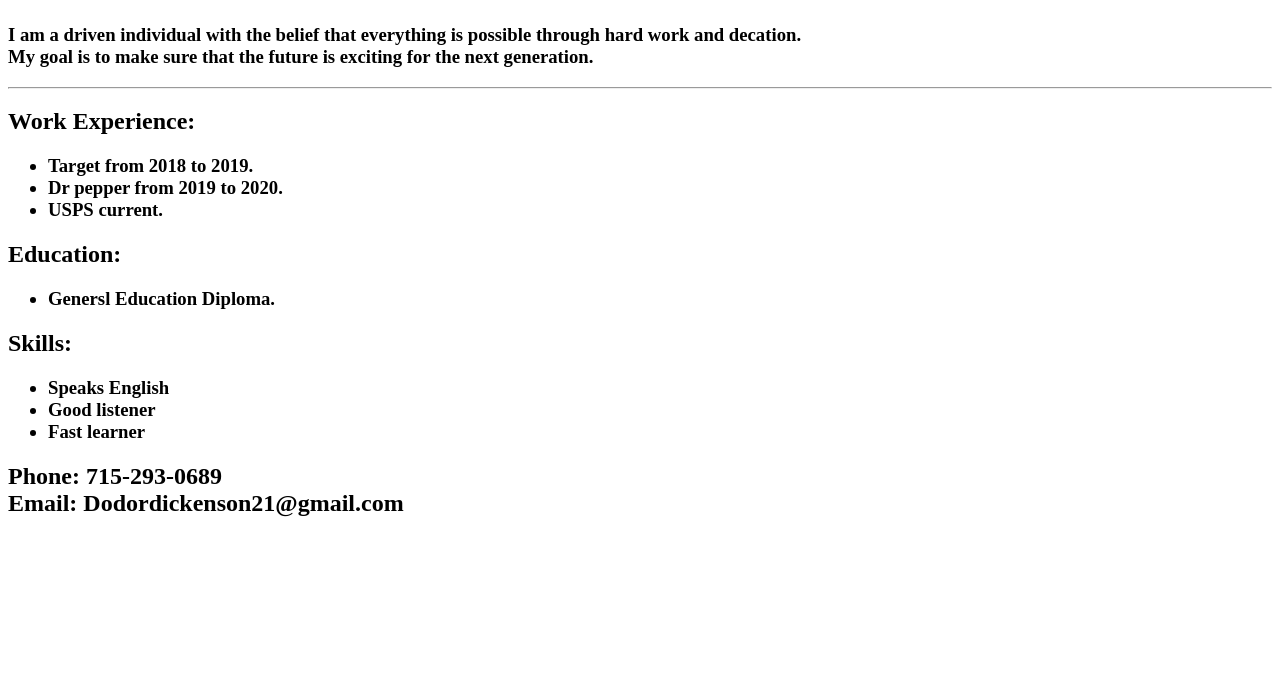
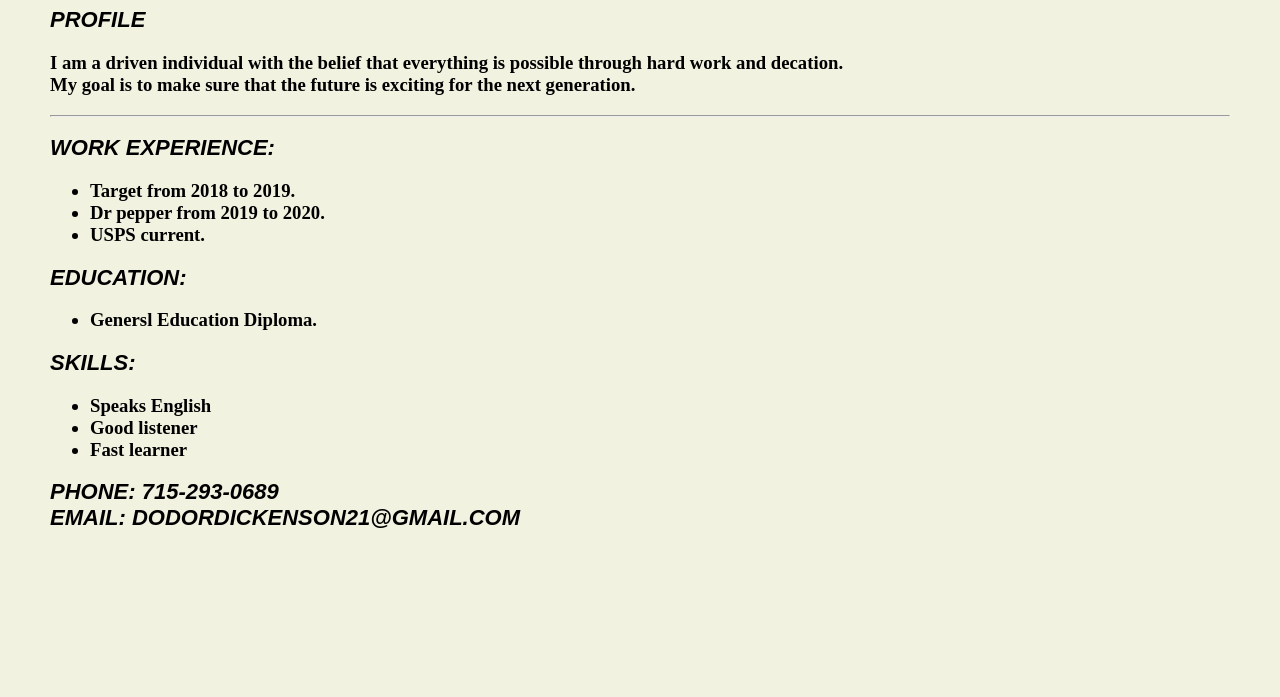
Before and after one commit to dodor101/dodor101.github.io, a plain HTML site: page index.html in a window 1280 px wide. Shown: the part 103-800 px from the top of the page. Drawn offline with Linux system fonts and the light colour scheme.

Commit message:
Update index.html

```diff
--- a/index.html
+++ b/index.html
@@ -4,7 +4,7 @@
   <meta charset="utf-8">
   <meta name="viewport" content="width=device-width">
   <title>Duckenson Dodor Resume</title>
-  <link rel="stylesheet" href="text/css"/>
+  <link rel="stylesheet" href="style.css" />
 </head>
 <body>
 <h1 class="expend">Duckenson Dodor</h1>
```
